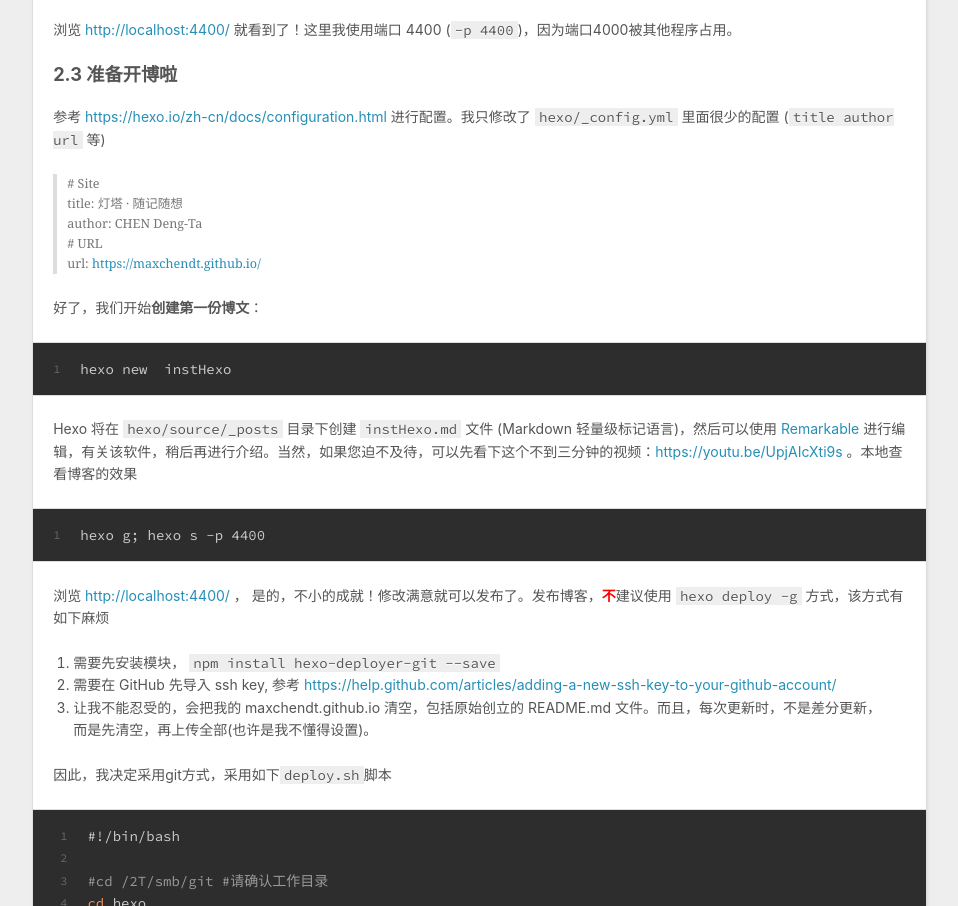
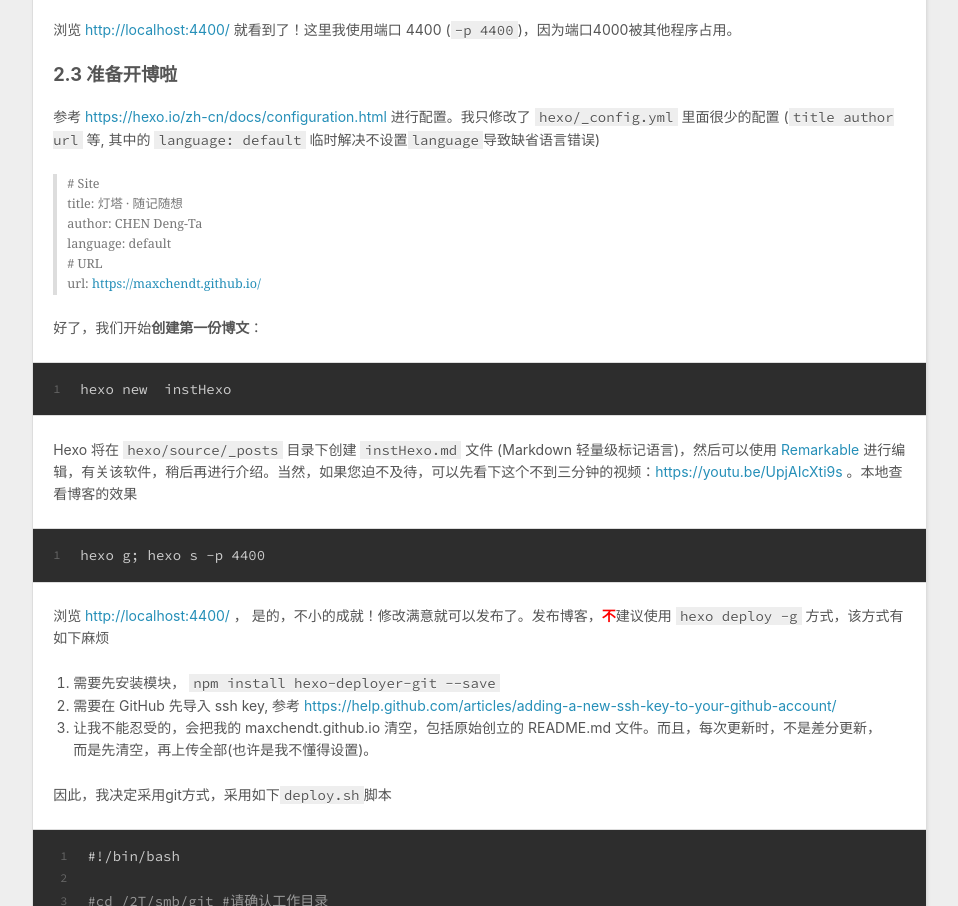
Before and after one commit to maxchendt/maxchendt.github.io, a plain HTML site: page 2016/09/02/instHexo/index.html in a window 1280 px wide. Shown: the part 2354-3260 px from the top of the page, without its empty margins (8-966 px from the left). Drawn offline with nearby package versions, Linux system fonts and the light colour scheme; some packages are replaced by stand-ins of ours; a script that the page names is missing.

Commit message:
explicit set 'language: default'

```diff
--- a/2016/09/02/instHexo/index.html
+++ b/2016/09/02/instHexo/index.html
@@ -13,7 +13,7 @@
 <meta property="og:site_name" content="灯塔 · 随记随想">
 <meta property="og:description" content="尝试使用 Hexo，边摸索边记录。在 Ubuntu 16.04 里面，需要先安装 Git 和 Node.js 环境。 安装完 Hexo 后，开始进行摸索，比如增加数学公式的支持，还有定制等方面的工作，这些工作将留给下一篇博文。
 准备工作本文假设本地操作系统为 Ubuntu 16.04 版本，工作目录为 /2T/smb/git 。此外，已经注册了 GitHub 户头，这里假设用户名为 maxchen">
-<meta property="og:updated_time" content="2016-09-06T14:52:24.456Z">
+<meta property="og:updated_time" content="2016-09-06T15:44:14.612Z">
 <meta name="twitter:card" content="summary">
 <meta name="twitter:title" content="自学 Hexo 搭建 GitHub 免费 Blog">
 <meta name="twitter:description" content="尝试使用 Hexo，边摸索边记录。在 Ubuntu 16.04 里面，需要先安装 Git 和 Node.js 环境。 安装完 Hexo 后，开始进行摸索，比如增加数学公式的支持，还有定制等方面的工作，这些工作将留给下一篇博文。
@@ -109,9 +109,9 @@
 <h3 id="启用-Hexo"><a href="#启用-Hexo" class="headerlink" title="启用 Hexo"></a>启用 Hexo</h3><p>使用 Hexo 来创建博客，先初始化网站架构 (本地)<br><figure class="highlight bash"><table><tr><td class="gutter"><pre><div class="line">1</div><div class="line">2</div><div class="line">3</div></pre></td><td class="code"><pre><div class="line"><span class="comment">#cd /2T/smb/git	#请确认工作目录</span></div><div class="line">hexo init ./hexo</div><div class="line"><span class="built_in">cd</span> hexo/</div></pre></td></tr></table></figure></p>
 <p>Hexo 在当前目录的 <code>hexo</code> 子目录下，创建基本的网站架构，保护大量的文件和子目录（主题，配置文件和模块等，参见 <a href="https://hexo.io/zh-cn/docs/setup.html" target="_blank" rel="external">https://hexo.io/zh-cn/docs/setup.html</a> ）。实际上，一个网站已经成型了：要浏览的话，使用如下命令<br><figure class="highlight bash"><table><tr><td class="gutter"><pre><div class="line">1</div></pre></td><td class="code"><pre><div class="line">hexo server -p 4400</div></pre></td></tr></table></figure></p>
 <p>浏览 <a href="http://localhost:4400/" target="_blank" rel="external">http://localhost:4400/</a> 就看到了！这里我使用端口 4400  (<code>-p 4400</code>)，因为端口4000被其他程序占用。</p>
-<h3 id="准备开博啦"><a href="#准备开博啦" class="headerlink" title="准备开博啦"></a>准备开博啦</h3><p>参考 <a href="https://hexo.io/zh-cn/docs/configuration.html" target="_blank" rel="external">https://hexo.io/zh-cn/docs/configuration.html</a> 进行配置。我只修改了  <code>hexo/_config.yml</code> 里面很少的配置 (<code>title author url</code> 等)</p>
+<h3 id="准备开博啦"><a href="#准备开博啦" class="headerlink" title="准备开博啦"></a>准备开博啦</h3><p>参考 <a href="https://hexo.io/zh-cn/docs/configuration.html" target="_blank" rel="external">https://hexo.io/zh-cn/docs/configuration.html</a> 进行配置。我只修改了  <code>hexo/_config.yml</code> 里面很少的配置 (<code>title author url</code> 等, 其中的 <code>language: default</code> 临时解决不设置<code>language</code>导致缺省语言错误)</p>
 <blockquote>
-<p> # Site<br> title: 灯塔 · 随记随想<br> author: CHEN Deng-Ta<br> # URL<br> url: <a href="https://maxchendt.github.io/">https://maxchendt.github.io/</a></p>
+<p> # Site<br> title: 灯塔 · 随记随想<br> author: CHEN Deng-Ta<br> language: default<br> # URL<br> url: <a href="https://maxchendt.github.io/">https://maxchendt.github.io/</a></p>
 </blockquote>
 <p>好了，我们开始<strong>创建第一份博文</strong>：<br><figure class="highlight bash"><table><tr><td class="gutter"><pre><div class="line">1</div></pre></td><td class="code"><pre><div class="line">hexo new  instHexo</div></pre></td></tr></table></figure></p>
 <p>Hexo 将在 <code>hexo/source/_posts</code> 目录下创建 <code>instHexo.md</code> 文件 (Markdown 轻量级标记语言)，然后可以使用 <a href="https://remarkableapp.github.io/" target="_blank" rel="external">Remarkable</a> 进行编辑，有关该软件，稍后再进行介绍。当然，如果您迫不及待，可以先看下这个不到三分钟的视频：<a href="https://youtu.be/UpjAIcXti9s" target="_blank" rel="external">https://youtu.be/UpjAIcXti9s</a> 。本地查看博客的效果<br><figure class="highlight bash"><table><tr><td class="gutter"><pre><div class="line">1</div></pre></td><td class="code"><pre><div class="line">hexo g; hexo s -p 4400</div></pre></td></tr></table></figure></p>
```
Also changed, not shown: index.html (+2 -2 lines).
